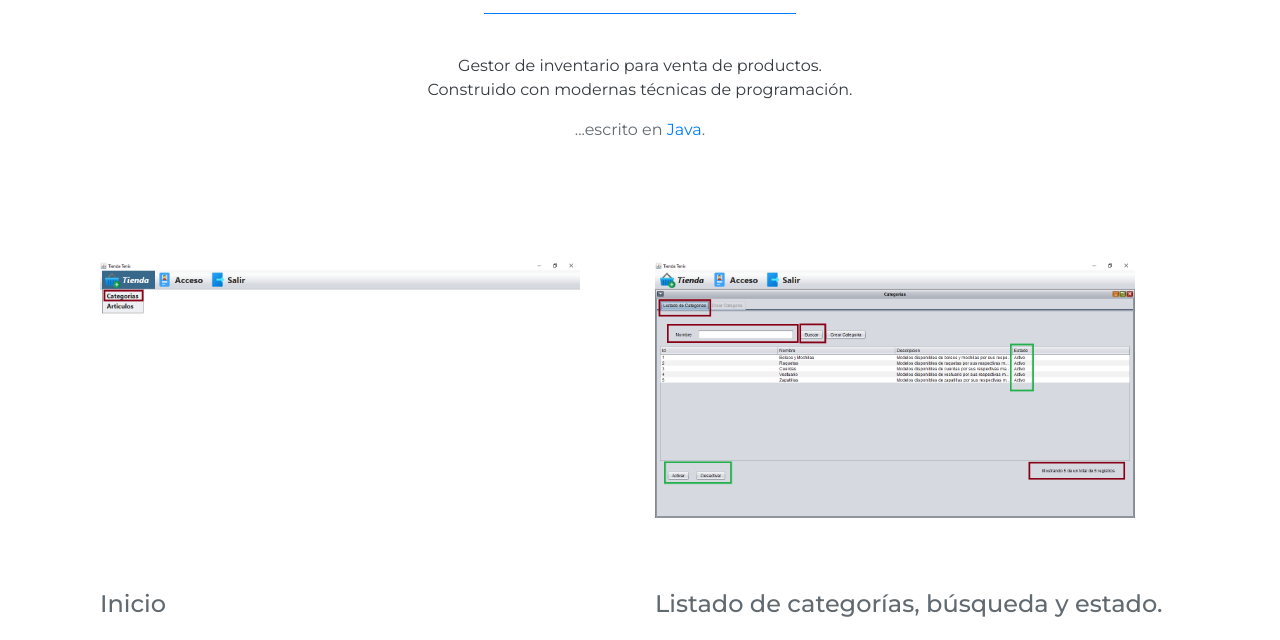
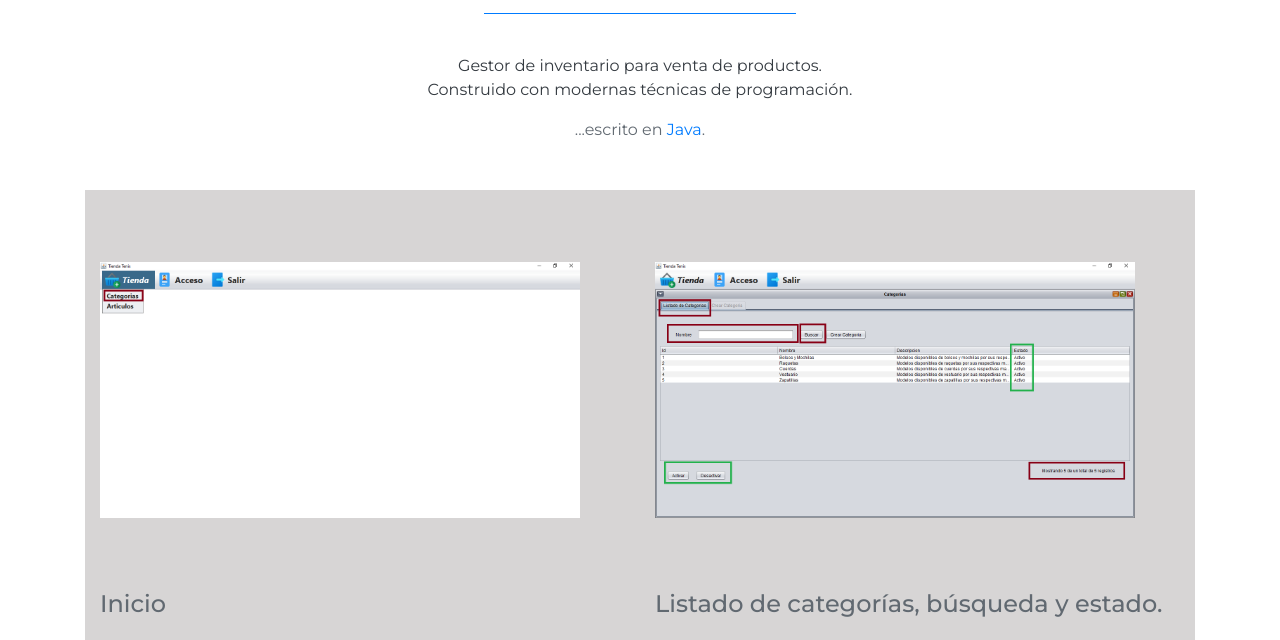
Before and after one commit to Ma-Nu-El/proyectoFinalLab2, a plain HTML site: page docs/index.html in a window 1280 px wide. Shown: the part 274-914 px from the top of the page. Drawn offline with Linux system fonts and the light colour scheme.

Commit message:
Actualizado color de fondo

```diff
--- a/docs/css/style.css
+++ b/docs/css/style.css
@@ -205,6 +205,7 @@ Extra (xl) large devices (large desktops, 1200px and up)
 .row, .container-fluid {
   margin-left: 0px !important;
   margin-right: 0px !important;
+  background-color: #d7d5d5;
 }
 
 /*-- Fixed Background Image --*/
```
